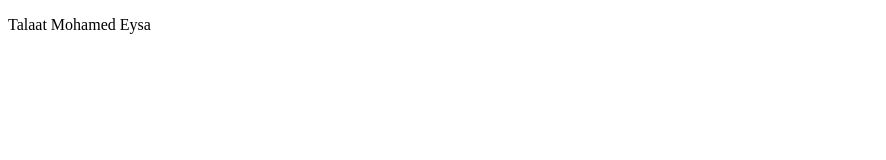
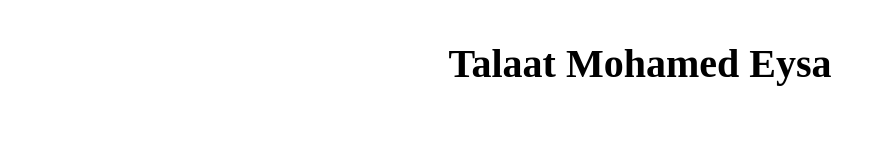
Before and after one commit to TalaatEysa/lab1repo, a plain HTML site: page index.html in a window 1280 px wide. Shown: the whole page, without its empty margins (0-886 px from the left). Drawn offline with Linux system fonts and the light colour scheme.

```diff
--- a/index.html
+++ b/index.html
@@ -1,11 +1,21 @@
 <!DOCTYPE html>
 <html lang="en">
+
 <head>
     <meta charset="UTF-8">
     <meta name="viewport" content="width=device-width, initial-scale=1.0">
     <title>Talaat Eysa</title>
+    <style>
+        p {
+            font-size: 40px;
+            font-weight: bold;
+            text-align: center;
+        }
+    </style>
 </head>
+
 <body>
     <p>Talaat Mohamed Eysa </p>
 </body>
+
 </html>
```
